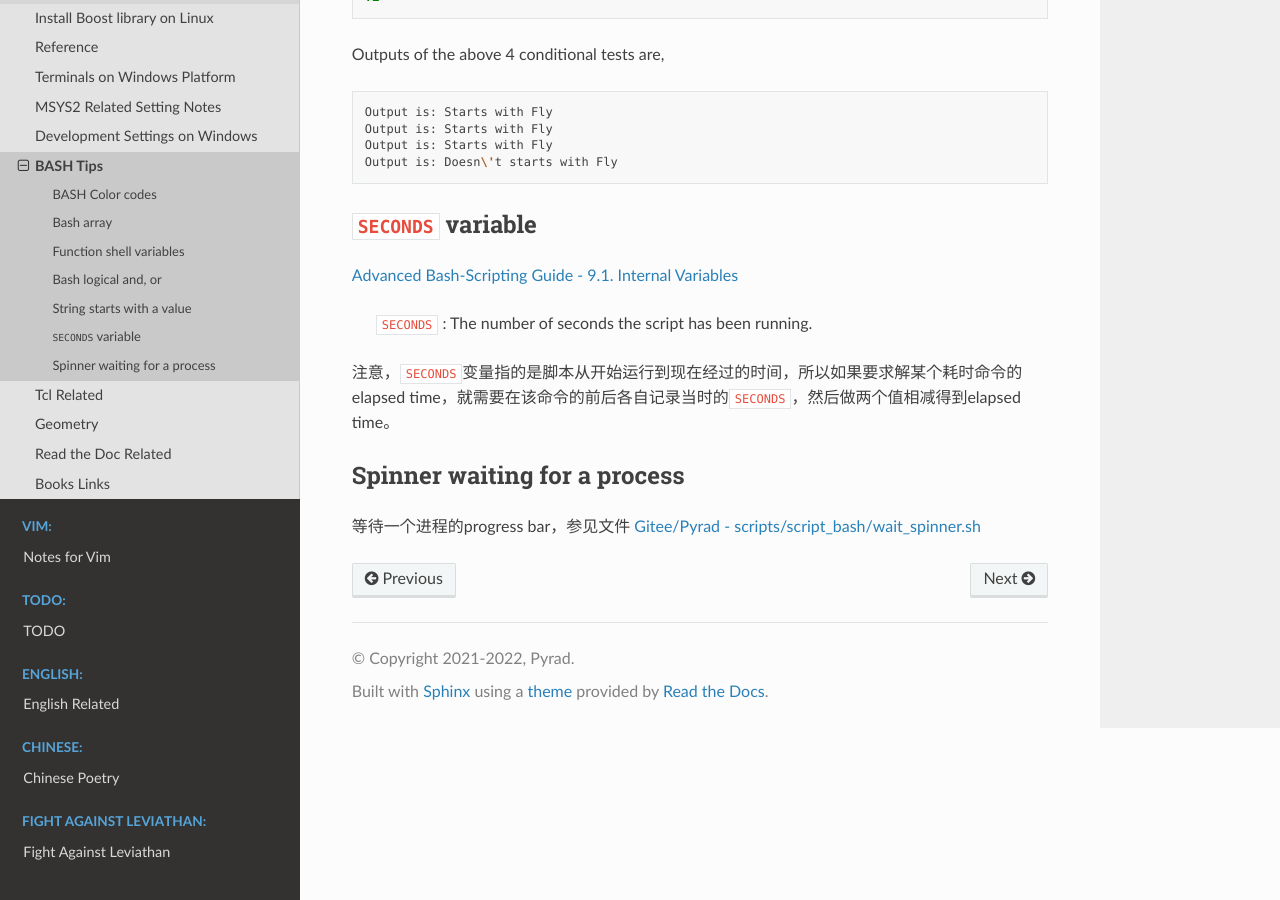
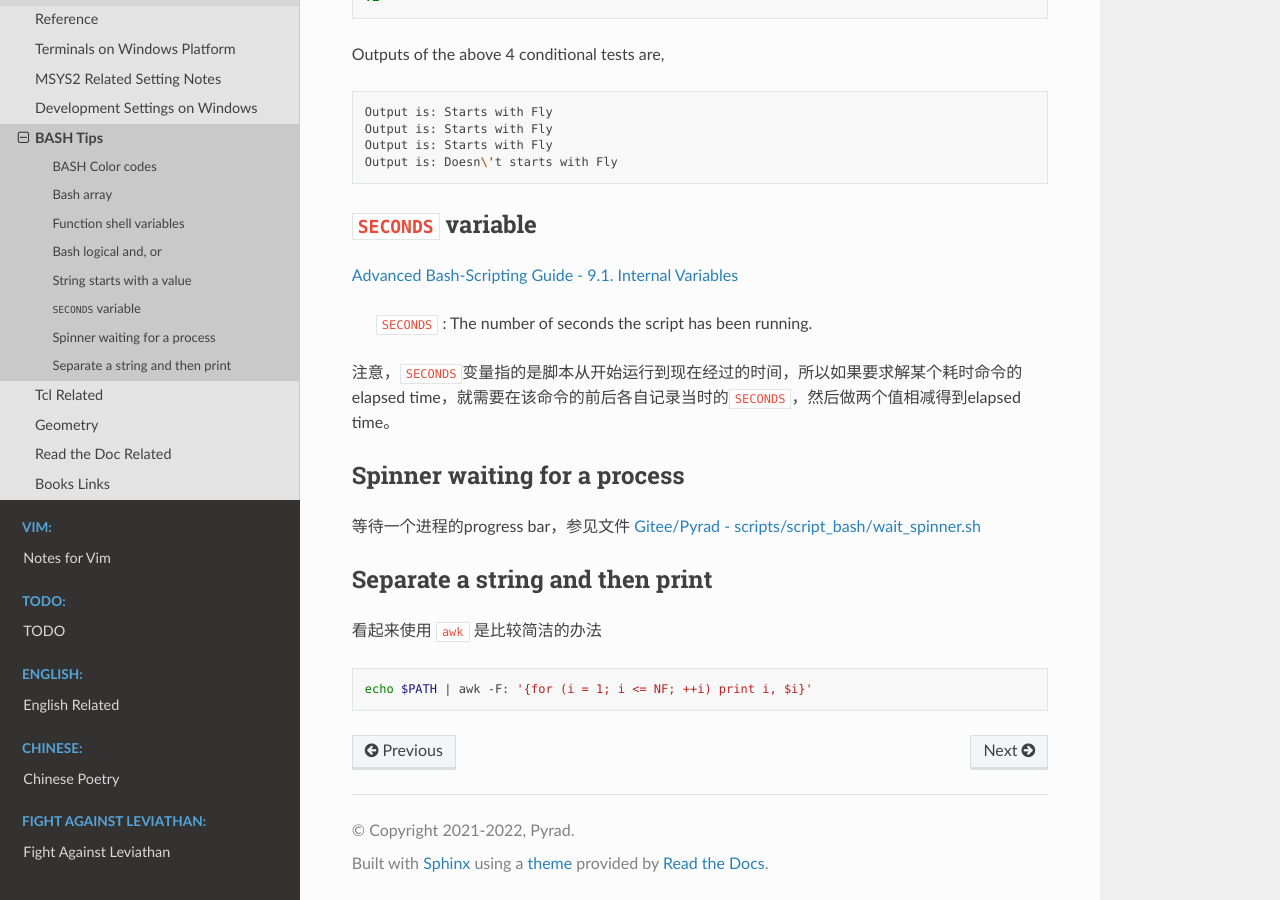
Before and after one commit to Pyrad/pyradnotes, a Sphinx documentation site: the page built from source/Notes/bash.md, in a window 1280 px wide and 900 px high, scrolled down 3467 px. Built offline with Sphinx 7.4.7 and the Read the Docs theme 2.0.0, drawn with Linux system fonts in a browser that asks for light colours.

Commit message:
Bash Separate a string and then print

````diff
--- a/source/Notes/bash.md
+++ b/source/Notes/bash.md
@@ -216,3 +216,12 @@ Output is: Doesn\'t starts with Fly
 ## Spinner waiting for a process
 
 等待一个进程的progress bar，参见文件 [Gitee/Pyrad - scripts/script_bash/wait_spinner.sh](https://gitee.com/pyrad/scripts/blob/master/script_bash/wait_spinner.sh)
+
+
+## Separate a string and then print
+
+看起来使用 `awk` 是比较简洁的办法
+
+```shell
+echo $PATH | awk -F: '{for (i = 1; i <= NF; ++i) print i, $i}'
+```
````
